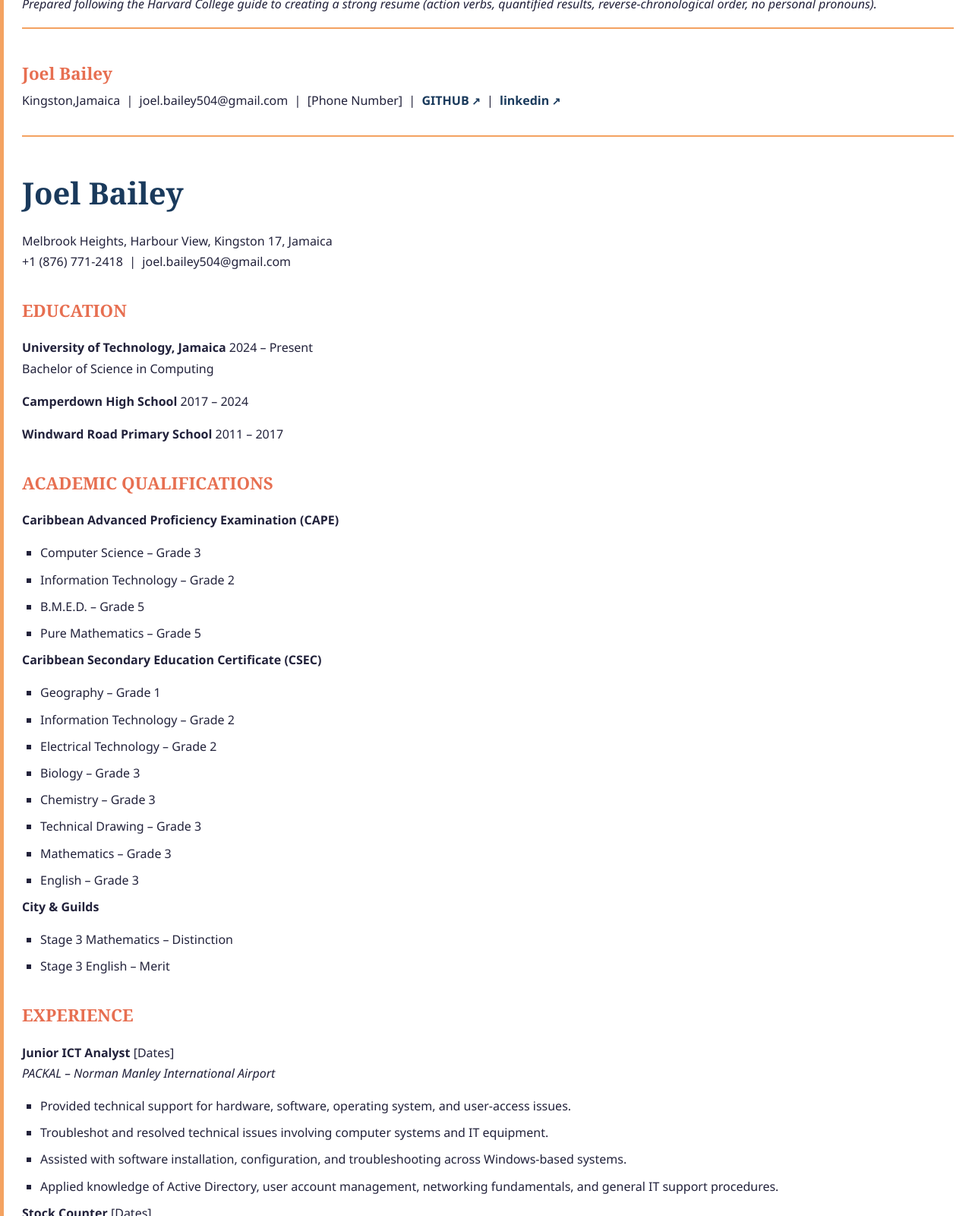
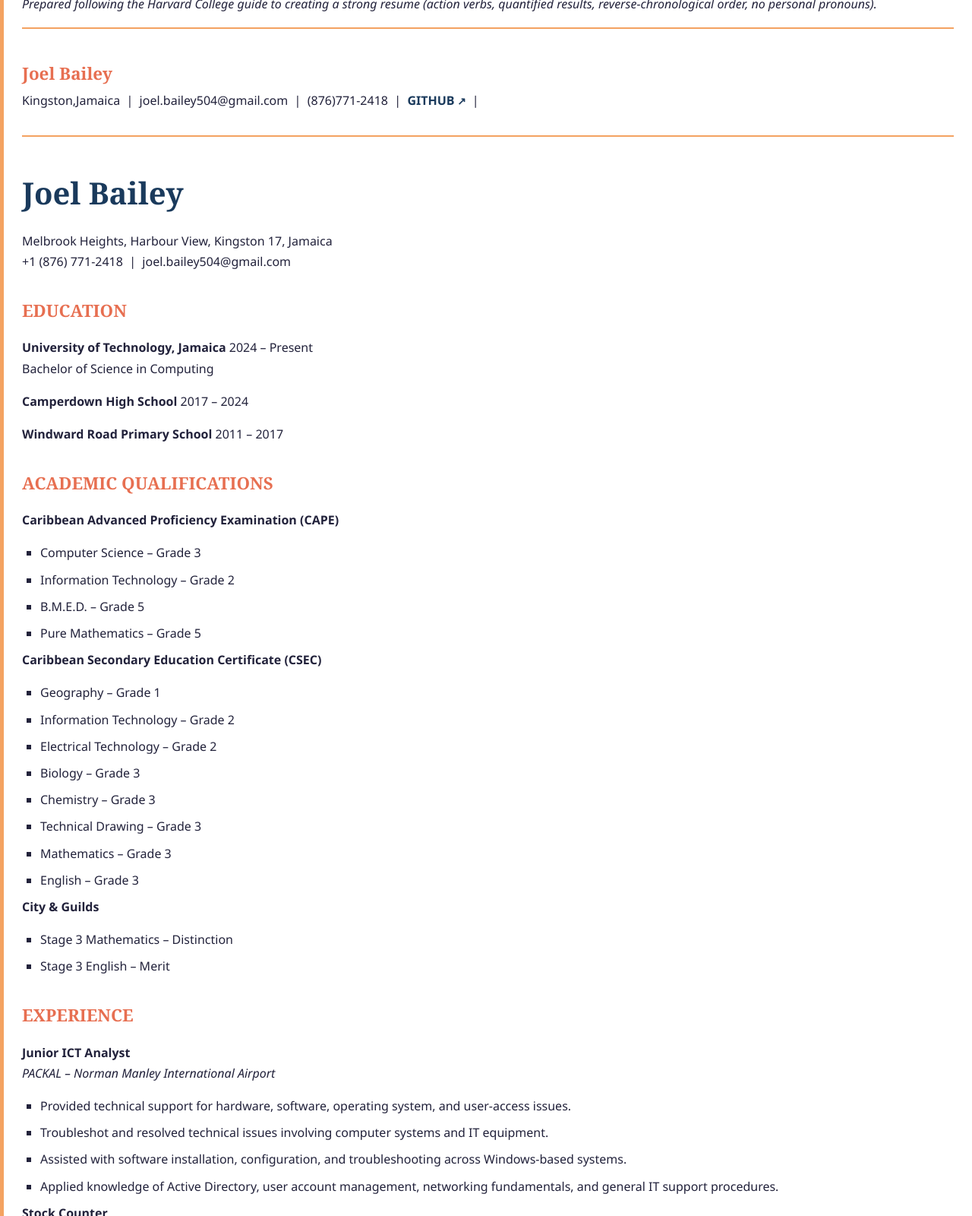
Before and after one commit to joelBailey-utech/2403157_IA1_S1AY26-27, a plain HTML site: page code/index.html in a window 1280 px wide. Shown: the part 860-2460 px from the top of the page at 76% size. Drawn offline with Linux system fonts and the light colour scheme.

Commit message:
Update index.html

```diff
--- a/code/index.html
+++ b/code/index.html
@@ -97,9 +97,9 @@
                 <h3 style="margin-bottom: 0.2rem;">Joel Bailey</h3>
                 <p style="margin: 0;">
                    Kingston,Jamaica &nbsp;|&nbsp; joel.bailey504@gmail.com &nbsp;|&nbsp;
-                    [Phone Number] &nbsp;|&nbsp;
+                    (876)771-2418 &nbsp;|&nbsp;
                     <a href="https://github.com/joelBailey-utech/" target="_blank">GITHUB</a> &nbsp;|&nbsp;
-                    <a href="https://linkedin.com/in/yourusername" target="_blank">linkedin</a>
+
                 </p>
             </div>
 
@@ -179,7 +179,7 @@
 
     <p>
         <strong>Junior ICT Analyst</strong>
-        <span class="resume-date">[Dates]</span><br>
+        <span class="resume-date"></span><br>
         <em>PACKAL – Norman Manley International Airport</em>
     </p>
     <ul>
@@ -195,7 +195,7 @@
 
     <p>
         <strong>Stock Counter</strong>
-        <span class="resume-date">[Dates]</span><br>
+        <span class="resume-date"></span><br>
         <em>Jamaica Energy Partners – West Kingston Power Plant</em>
     </p>
     <ul>
```
